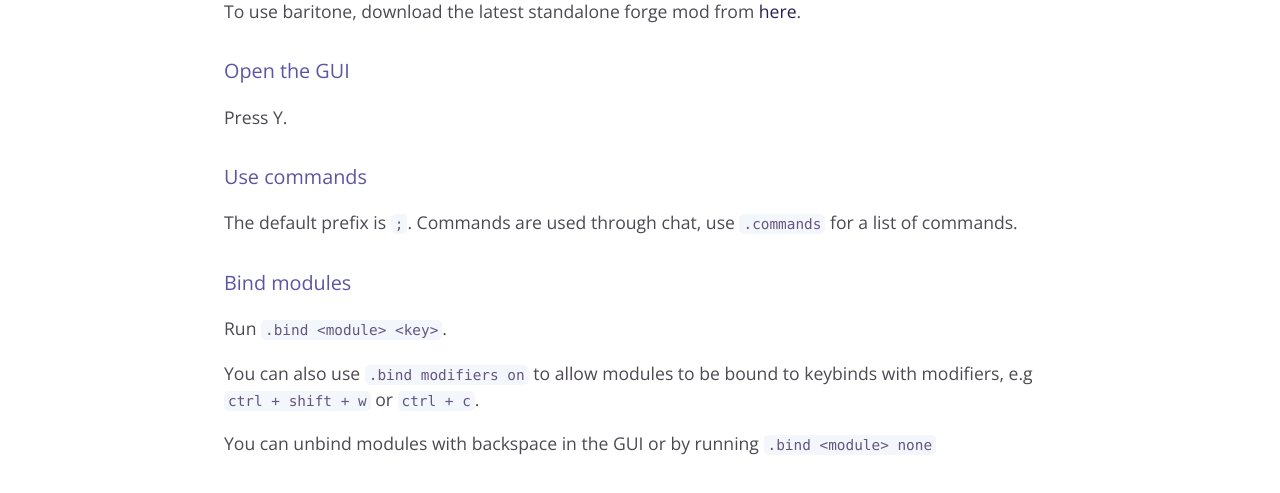
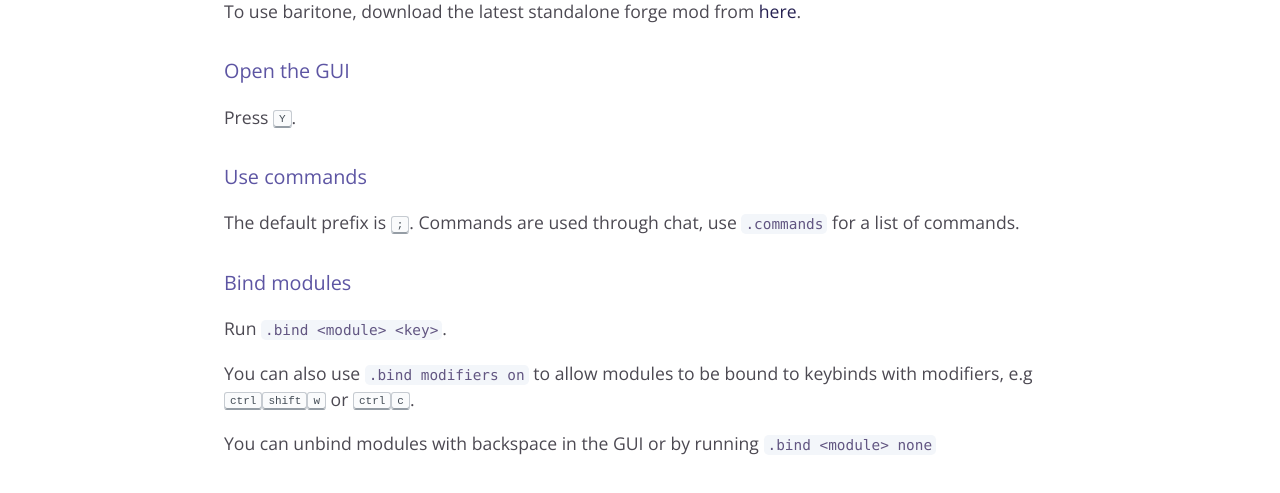
Before and after one commit to kami-blue/website, a Jekyll site: the page built from docs/faq.md, in a window 1280 px wide and 900 px high, scrolled down 920 px. Shown: the part 155-648 px from the top of the window. Built offline with Jekyll 4.4.1, drawn with Linux system fonts in a browser that asks for light colours; part of the change alters nothing that is shown.

Commit message:
make formatting in faq better

```diff
--- a/docs/faq.md
+++ b/docs/faq.md
@@ -18,8 +18,8 @@ KAMI Blue is a forge mod. Start by downloading the latest version of [1.12.2 for
    * **OS X**: `~/Library/Application Support/minecraft`
 3. Navigate to the `mods` directory. If it doesn't exist, create it.
 4. Get the KAMI Blue `.jar` file.
-   * By **downloading** it: click [here](/download)
-   * By **building** it: see [building](/contributing).
+   * By **downloading** it: click [<kbd>here</kbd>](/download)
+   * By **building** it: see [<kbd>building</kbd>](/contributing).
 5. Drag the `-release.jar` file into your mods directory.
 
 ## FAQ
@@ -31,15 +31,15 @@ KAMI Blue is a forge mod. Start by downloading the latest version of [1.12.2 for
 To use baritone, download the latest standalone forge mod from <a href="{{ site.baritone_url }}">here</a>.
 
 ##### Open the GUI
-Press Y.
+Press <kbd>Y</kbd>.
 
 ##### Use commands
-The default prefix is `;`. Commands are used through chat, use `.commands` for a list of commands.
+The default prefix is <kbd>;</kbd>. Commands are used through chat, use `.commands` for a list of commands.
 
 ##### Bind modules
 Run `.bind <module> <key>`.
 
-You can also use `.bind modifiers on` to allow modules to be bound to keybinds with modifiers, e.g `ctrl + shift + w` or `ctrl + c`.
+You can also use `.bind modifiers on` to allow modules to be bound to keybinds with modifiers, e.g <kbd>ctrl</kbd><kbd>shift</kbd><kbd>w</kbd> or <kbd>ctrl</kbd><kbd>c</kbd>.
 
 You can unbind modules with backspace in the GUI or by running `.bind <module> none`
 
```
